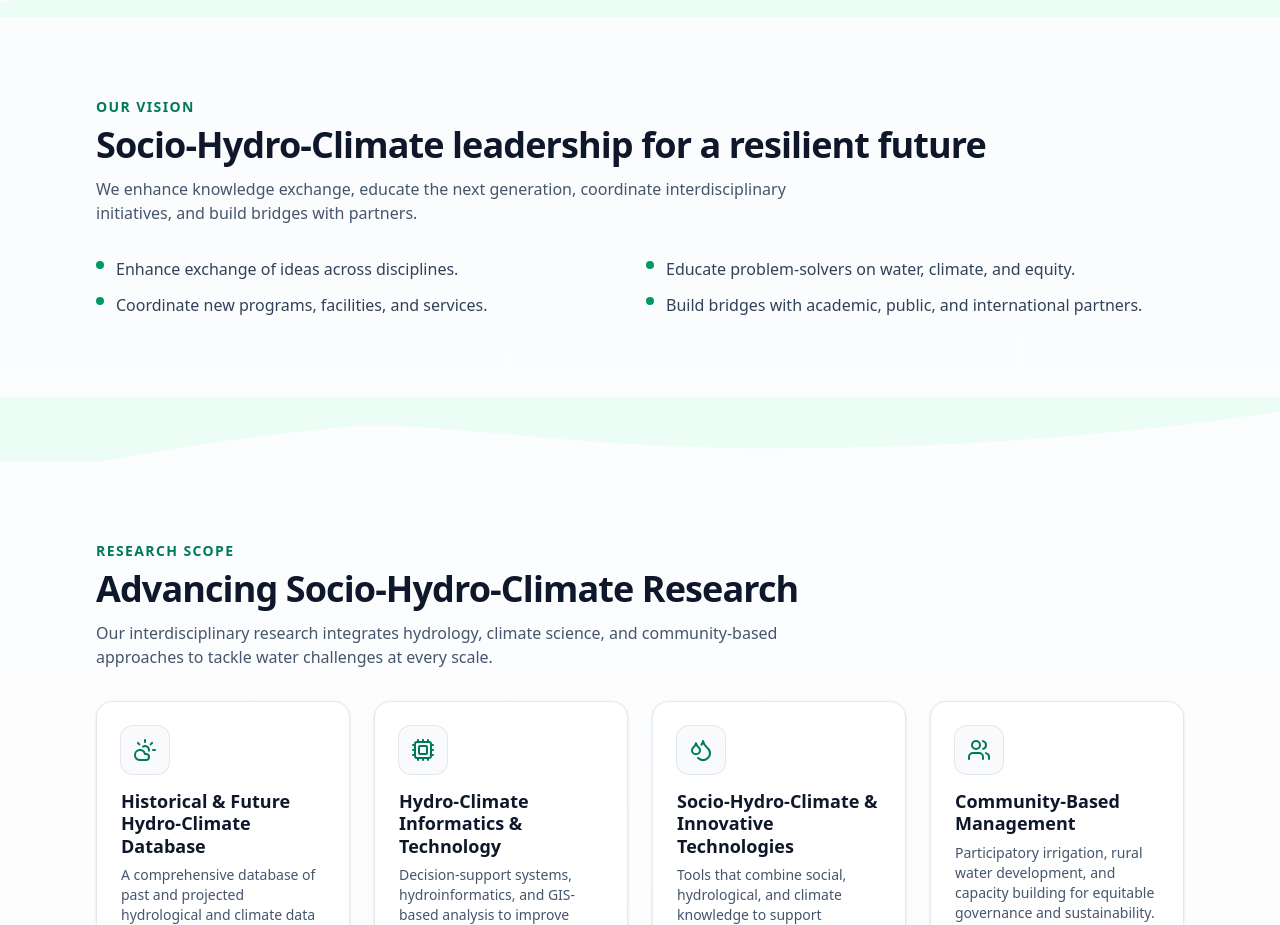
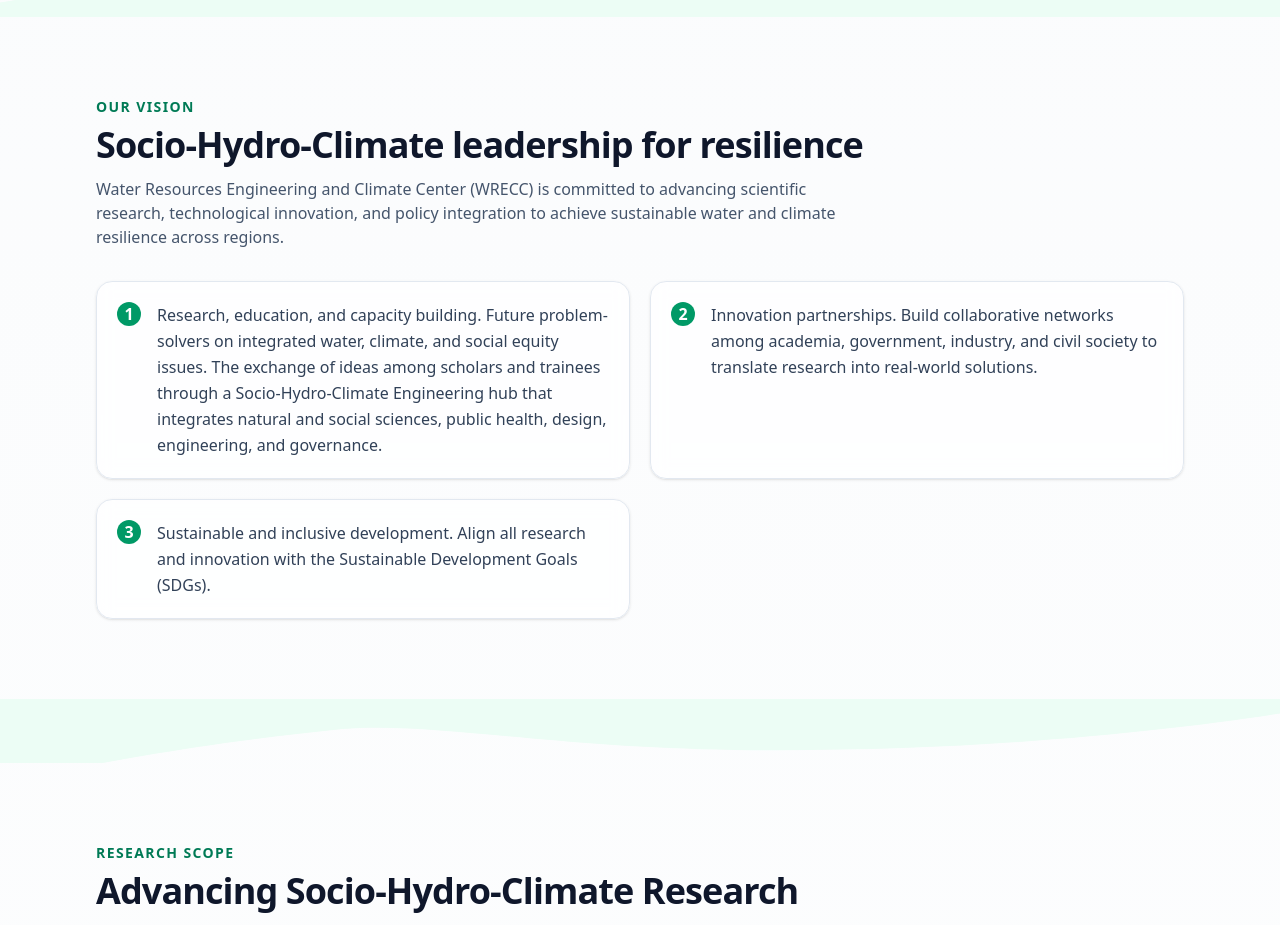
Before and after one commit to inamnurulf/wrec-profile, a Next.js app: page /articles in a window 1280 px wide. Shown: the part 2040-2965 px from the top of the page. Built offline with nearby package versions, Linux system fonts and the light colour scheme; no server answers.

Commit message:
feat: update vision

```diff
--- a/messages/en.json
+++ b/messages/en.json
@@ -22,12 +22,11 @@
   },
   "vision": {
     "eyebrow": "Our Vision",
-    "title": "Socio-Hydro-Climate leadership for a resilient future",
-    "desc": "We enhance knowledge exchange, educate the next generation, coordinate interdisciplinary initiatives, and build bridges with partners.",
-    "point1": "Enhance exchange of ideas across disciplines.",
-    "point2": "Educate problem-solvers on water, climate, and equity.",
-    "point3": "Coordinate new programs, facilities, and services.",
-    "point4": "Build bridges with academic, public, and international partners."
+    "title": "Socio-Hydro-Climate leadership for resilience",
+    "desc": "Water Resources Engineering and Climate Center (WRECC) is committed to advancing scientific research, technological innovation, and policy integration to achieve sustainable water and climate resilience across regions.",
+ "point1": "Research, education, and capacity building. Future problem-solvers on integrated water, climate, and social equity issues. The exchange of ideas among scholars and trainees through a Socio-Hydro-Climate Engineering hub that integrates natural and social sciences, public health, design, engineering, and governance.",
+    "point2": "Innovation partnerships. Build collaborative networks among academia, government, industry, and civil society to translate research into real-world solutions.",
+    "point3": "Sustainable and inclusive development. Align all research and innovation with the Sustainable Development Goals (SDGs)."
   },
   "scope": {
     "eyebrow": "Research Scope",
--- a/messages/id.json
+++ b/messages/id.json
@@ -22,12 +22,11 @@
   },
   "vision": {
     "eyebrow": "Visi Kami",
-    "title": "Kepemimpinan Sosio-Hidro-Iklim untuk masa depan yang tangguh",
-    "desc": "Kami meningkatkan pertukaran pengetahuan, mendidik generasi penerus, mengoordinasikan inisiatif lintas disiplin, dan membangun kolaborasi dengan berbagai mitra.",
-    "point1": "Meningkatkan pertukaran ide lintas disiplin.",
-    "point2": "Mendidik pemecah masalah di bidang air, iklim, dan kesetaraan.",
-    "point3": "Mengoordinasikan program, fasilitas, dan layanan baru.",
-    "point4": "Membangun jembatan dengan mitra akademik, publik, dan internasional."
+    "title": "Kepemimpinan Sosio-Hidro-Iklim untuk Ketahanan",
+    "desc": "Water Resources Engineering and Climate Center (WRECC)berkomitmen untuk memajukan penelitian ilmiah, inovasi teknologi, serta integrasi kebijakan guna mencapai ketahanan air dan iklim yang berkelanjutan di berbagai wilayah.",
+  "point1": "Penelitian, pendidikan, dan pengembangan kapasitas. Calon pemecah masalah masa depan dalam isu-isu terpadu tentang air, iklim, dan keadilan sosial. Pertukaran ide di antara para ilmuwan dan peserta pelatihan melalui pusat Socio-Hydro-Climate Engineering yang mengintegrasikan ilmu alam dan sosial, kesehatan masyarakat, desain, rekayasa, dan tata kelola.",
+    "point2": "Kemitraan inovatif. Membangun jaringan kolaboratif antara akademisi, pemerintah, industri, dan masyarakat sipil untuk menerjemahkan penelitian menjadi solusi nyata.",
+    "point3": "Pembangunan berkelanjutan dan inklusif. Menyelaraskan seluruh penelitian dan inovasi dengan Tujuan Pembangunan Berkelanjutan (SDGs)."
   },
   "scope": {
     "eyebrow": "Ruang Lingkup Riset",
--- a/src/components/Vision.js
+++ b/src/components/Vision.js
@@ -2,9 +2,16 @@
 
 import Section from "./atoms/Section";
 import { useTranslations } from "next-intl";
+import { motion } from "framer-motion";
 
 export default function Vision() {
   const t = useTranslations();
+
+  const points = [
+    { key: "point1", delay: 100 },
+    { key: "point2", delay: 200 },
+    { key: "point3", delay: 300 },
+  ];
 
   return (
     <Section
@@ -14,43 +21,25 @@
       desc={t("vision.desc")}
       data-aos="fade-up"
     >
-      <ul className="grid gap-3 text-slate-700 sm:grid-cols-2">
-        <li
-          className="flex items-start gap-3"
-          data-aos="fade-up"
-          data-aos-delay="100"
-        >
-          <span className="mt-1 h-2 w-2 rounded-full bg-emerald-600" />
-          {t("vision.point1")}
-        </li>
-
-        <li
-          className="flex items-start gap-3"
-          data-aos="fade-up"
-          data-aos-delay="200"
-        >
-          <span className="mt-1 h-2 w-2 rounded-full bg-emerald-600" />
-          {t("vision.point2")}
-        </li>
-
-        <li
-          className="flex items-start gap-3"
-          data-aos="fade-up"
-          data-aos-delay="300"
-        >
-          <span className="mt-1 h-2 w-2 rounded-full bg-emerald-600" />
-          {t("vision.point3")}
-        </li>
-
-        <li
-          className="flex items-start gap-3"
-          data-aos="fade-up"
-          data-aos-delay="400"
-        >
-          <span className="mt-1 h-2 w-2 rounded-full bg-emerald-600" />
-          {t("vision.point4")}
-        </li>
-      </ul>
+      <div className="grid gap-5 sm:grid-cols-2">
+        {points.map((p, i) => (
+          <motion.div
+            key={p.key}
+            initial={{ opacity: 0, y: 20 }}
+            whileInView={{ opacity: 1, y: 0 }}
+            transition={{ delay: p.delay / 1000 }}
+            viewport={{ once: true }}
+            className="group relative rounded-2xl border border-slate-200 bg-white/70 p-5 shadow-sm backdrop-blur transition-all hover:border-emerald-500 hover:shadow-md"
+          >
+            <div className="flex items-start gap-4">
+              <div className="flex h-6 w-6 shrink-0 items-center justify-center rounded-full bg-emerald-600 text-white font-semibold">
+                {i + 1}
+              </div>
+              <p className="text-slate-700 leading-relaxed">{t(`vision.${p.key}`)}</p>
+            </div>
+          </motion.div>
+        ))}
+      </div>
     </Section>
   );
 }
```
